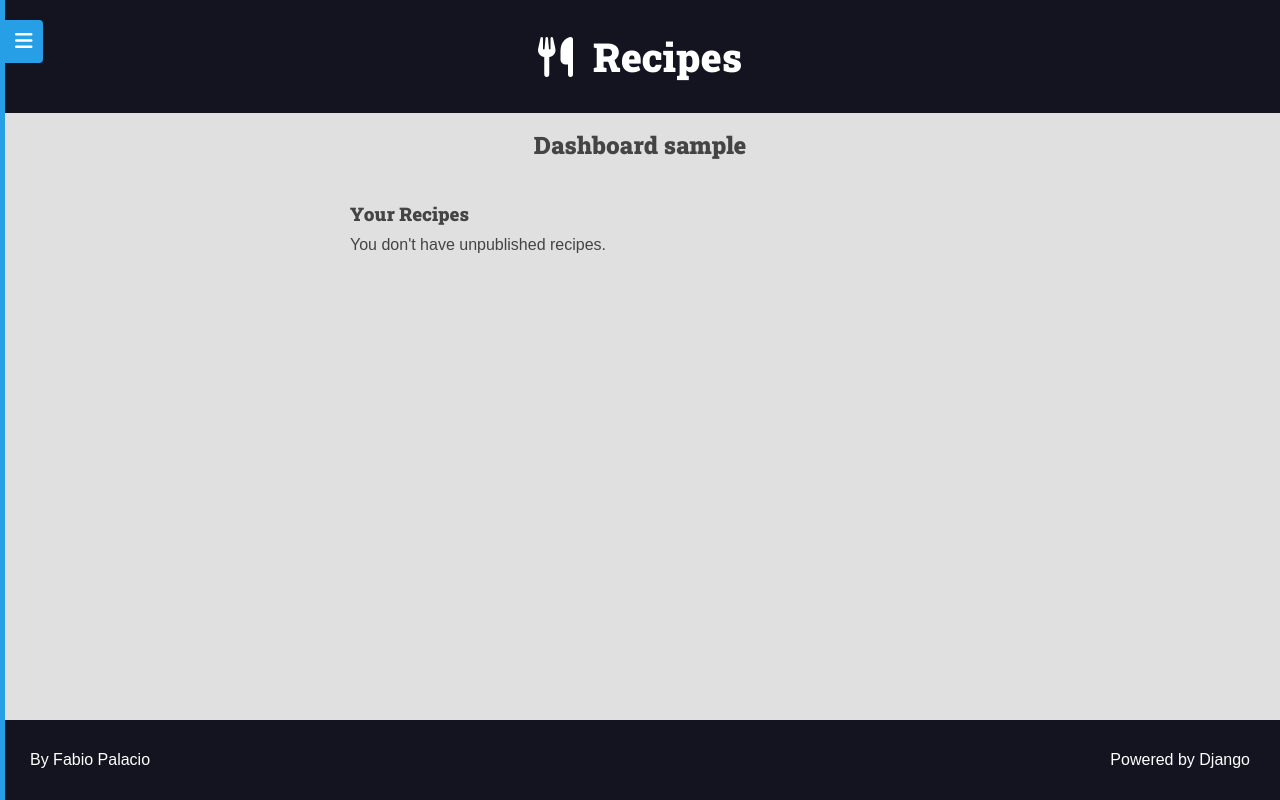
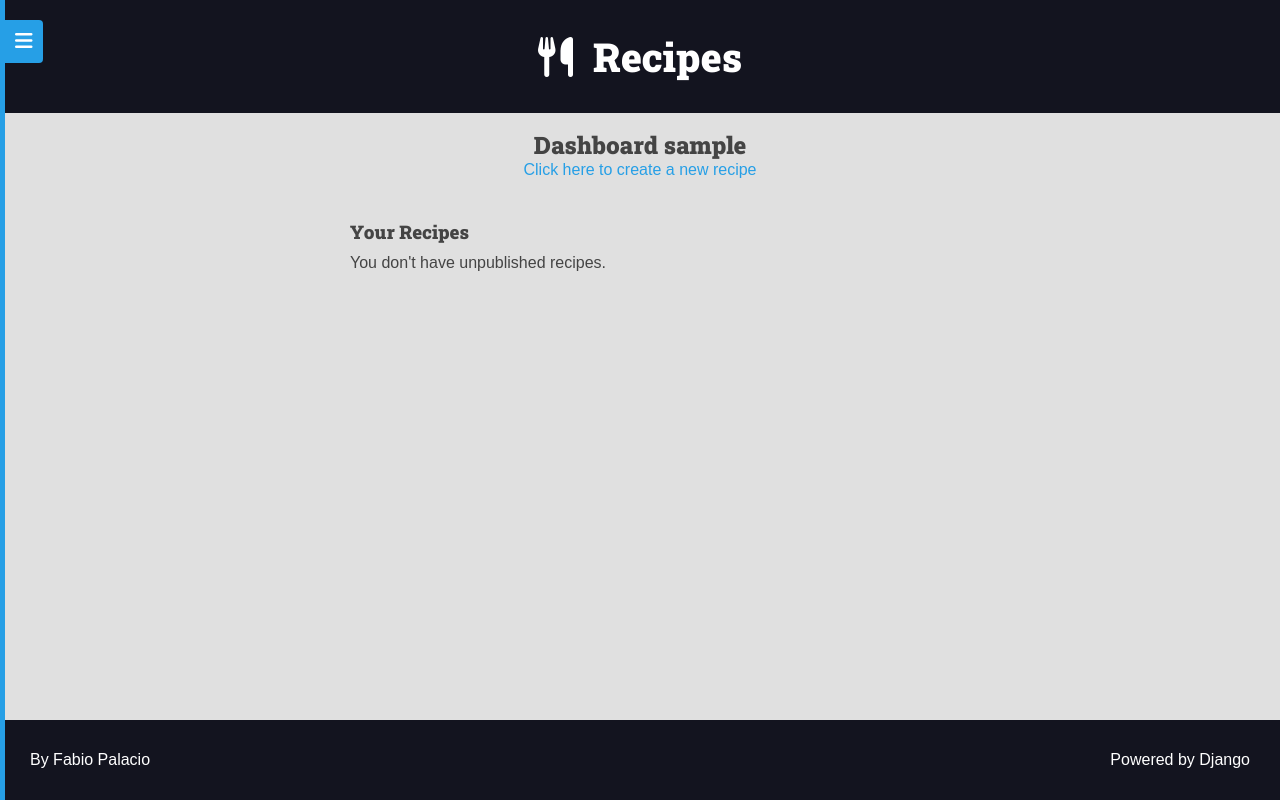
Before and after one commit to fabiopalacio/curso-django-projeto1, a Django app: page /authors/dashboard/ in a window 1280 px wide. Run offline with Django 5.2, Linux system fonts and the light colour scheme; the visitor is signed in with stand-in values (Sample User, id 1); data that the repository does not hold is empty; parts of the project's set-up code (start-up, migrations or seed data) failed here and were passed over.

Commit message:
New recipe link added to dashboard view

```diff
--- a/authors/templates/authors/pages/dashboard_view.html
+++ b/authors/templates/authors/pages/dashboard_view.html
@@ -8,7 +8,7 @@
         <h2> Dashboard {{ user }}</h2>
 
         {% include "global/partials/messages.html" %}
-
+        <a class="dashboard-new-recipe" href="{% url "authors:dashboard_recipe_new" %}">Click here to create a new recipe</a>
 
 
         <div class='authors-dashboard-container'>
--- a/base_static/global/css/styles.css
+++ b/base_static/global/css/styles.css
@@ -458,6 +458,7 @@ a {
     gap: 0.6rem;
 }
 
+.dashboard-new-recipe:hover,
 .authors-dashboard-list-item a:hover {
     text-decoration: underline;
 
```
